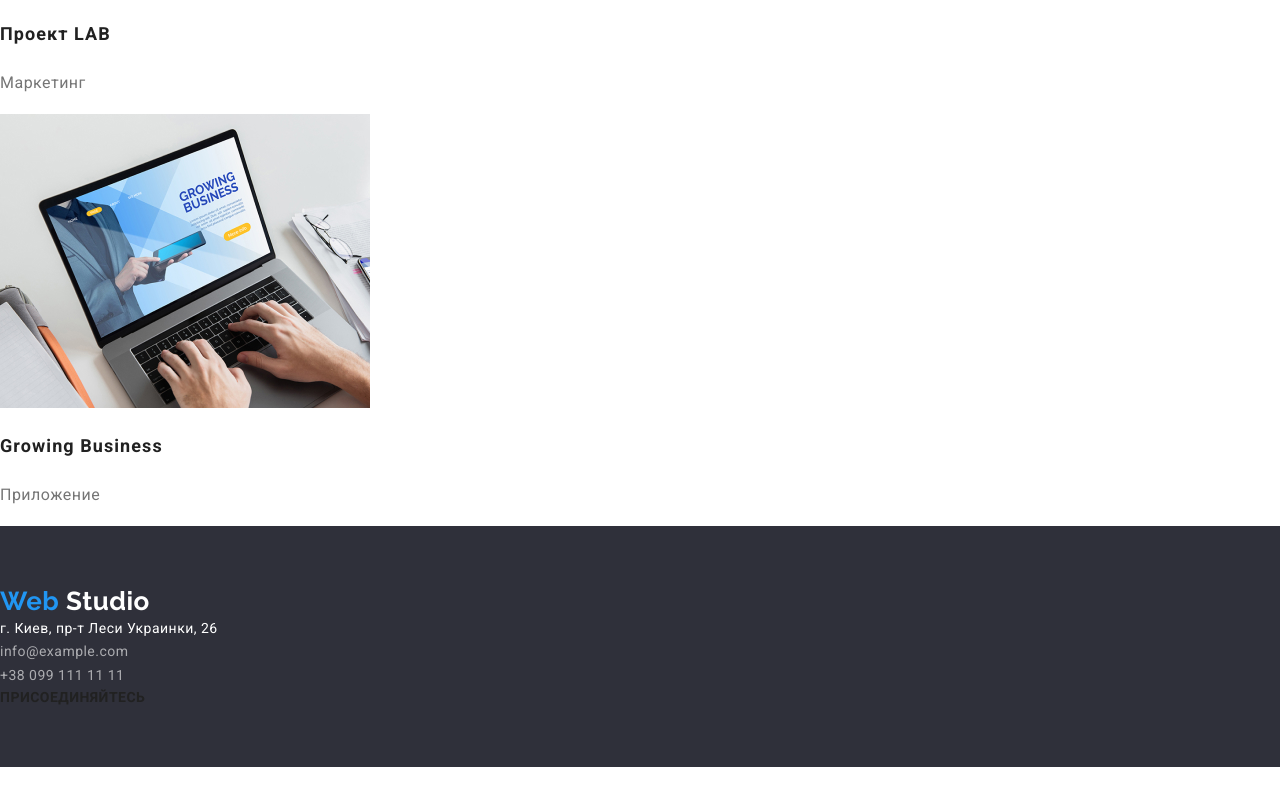
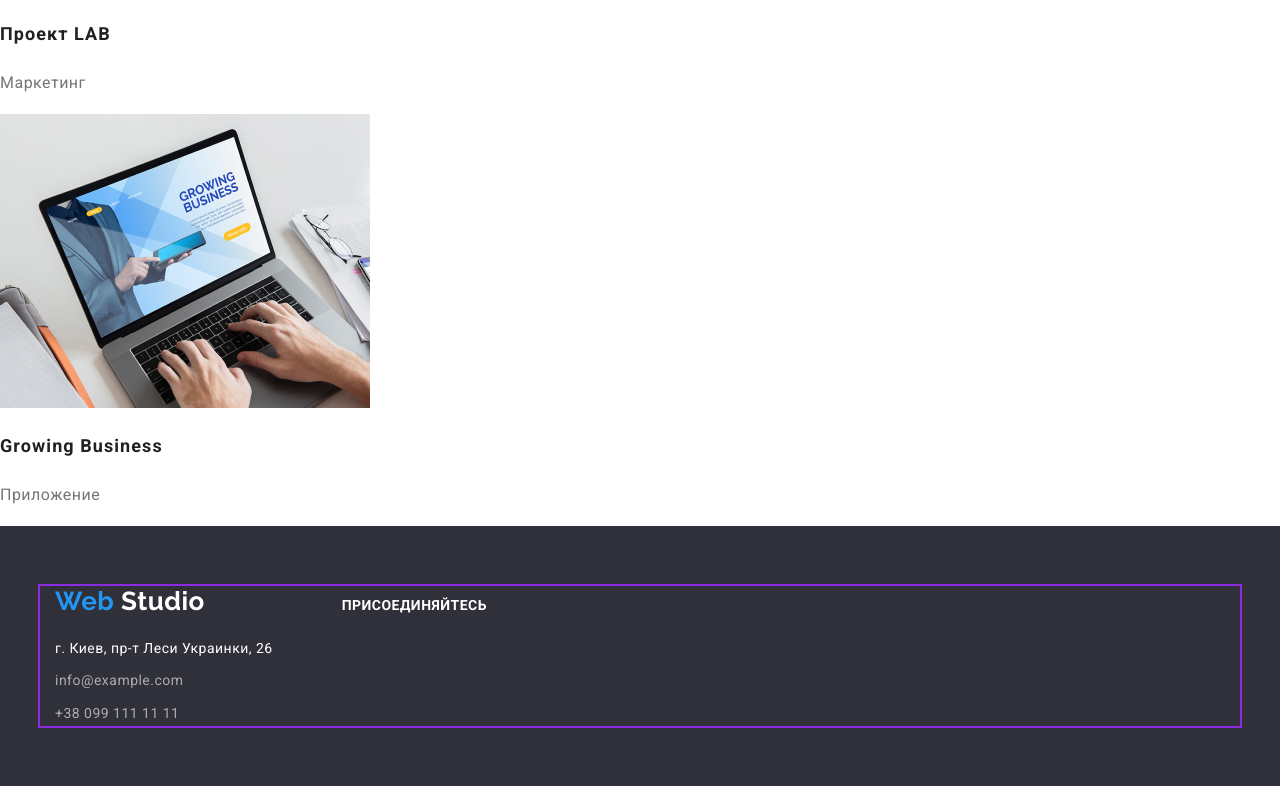
Before and after one commit to Yehor-Rudzinskyi/goit-markup-hw-03, a plain HTML site: page portfolio.html in a window 1280 px wide. Shown: the part 3415-4201 px from the top of the page. Drawn offline with Linux system fonts and the light colour scheme.

Commit message:
Геометрия footer

```diff
--- a/css/styles.css
+++ b/css/styles.css
@@ -90,6 +90,7 @@ address {
 }
 
 .logo {
+  display: block;
   margin-right: 85px;
 
   color: #000;
@@ -335,10 +336,20 @@ address {
 
 .footer-block {
   display: flex;
+  align-items: baseline;
+}
+
+.footer-address-block {
+  margin-right: 69px;
 }
 
 .footer-address-block > a {
   color: var(--text-dark-theme-color);
+}
+
+.logo-f {
+  margin-right: 0px;
+  margin-bottom: 20px;
 }
 
 .footer-address-list-item-link {
@@ -346,6 +357,10 @@ address {
 
   font-size: 14px;
   line-height: 1.71;
+}
+
+.footer-address-list-item:not(:last-child) {
+  margin-bottom: 9px;
 }
 
 .street {
--- a/portfolio.html
+++ b/portfolio.html
@@ -230,8 +230,11 @@
     </main>
     <!-- Подвал -->
     <footer class="footer">
+      <div class="footer-block container">
         <div class="footer-address-block">
-        <a class="logo link" href="#flag" lang="en"> <span>Web</span> Studio</a>
+          <a class="logo link logo-f" href="#flag" lang="en">
+            <span>Web</span> Studio</a
+          >
           <address class="footer-address">
             <ul class="footer-address-list list">
               <li class="footer-address-list-item">
@@ -257,7 +260,7 @@
           </address>
         </div>
         <div class="footer-social-block">
-        <b class="main-subtitle">присоединяйтесь</b>
+          <b class="footer-subtitle main-subtitle">присоединяйтесь</b>
           <ul class="footer-social-list list">
             <li class="footer-social-list-item">
               <a
@@ -293,6 +296,7 @@
             </li>
           </ul>
         </div>
+      </div>
     </footer>
   </body>
 </html>
```
Also changed, not shown: index.html (+1 -1 lines). Lines whose indentation alone changed are shown as unchanged.
